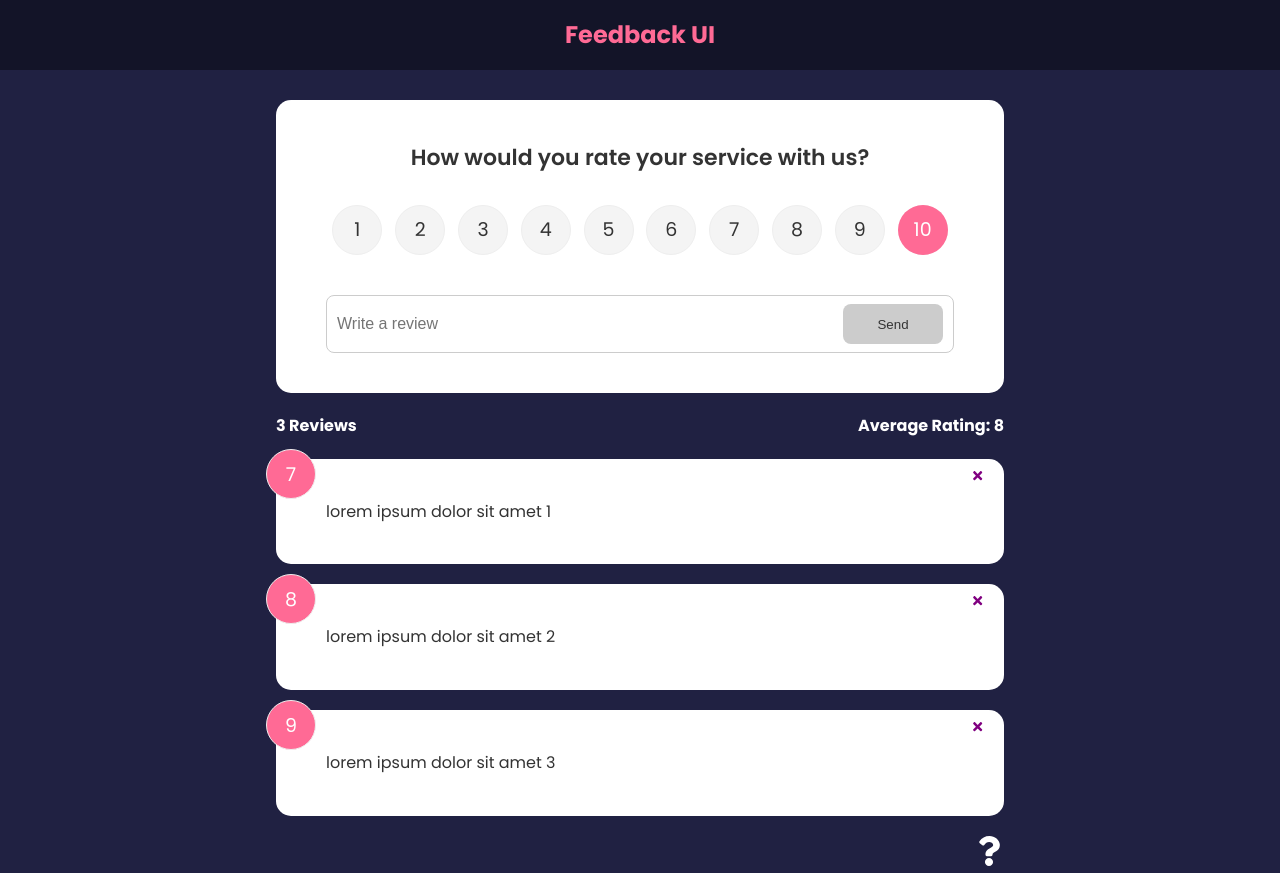
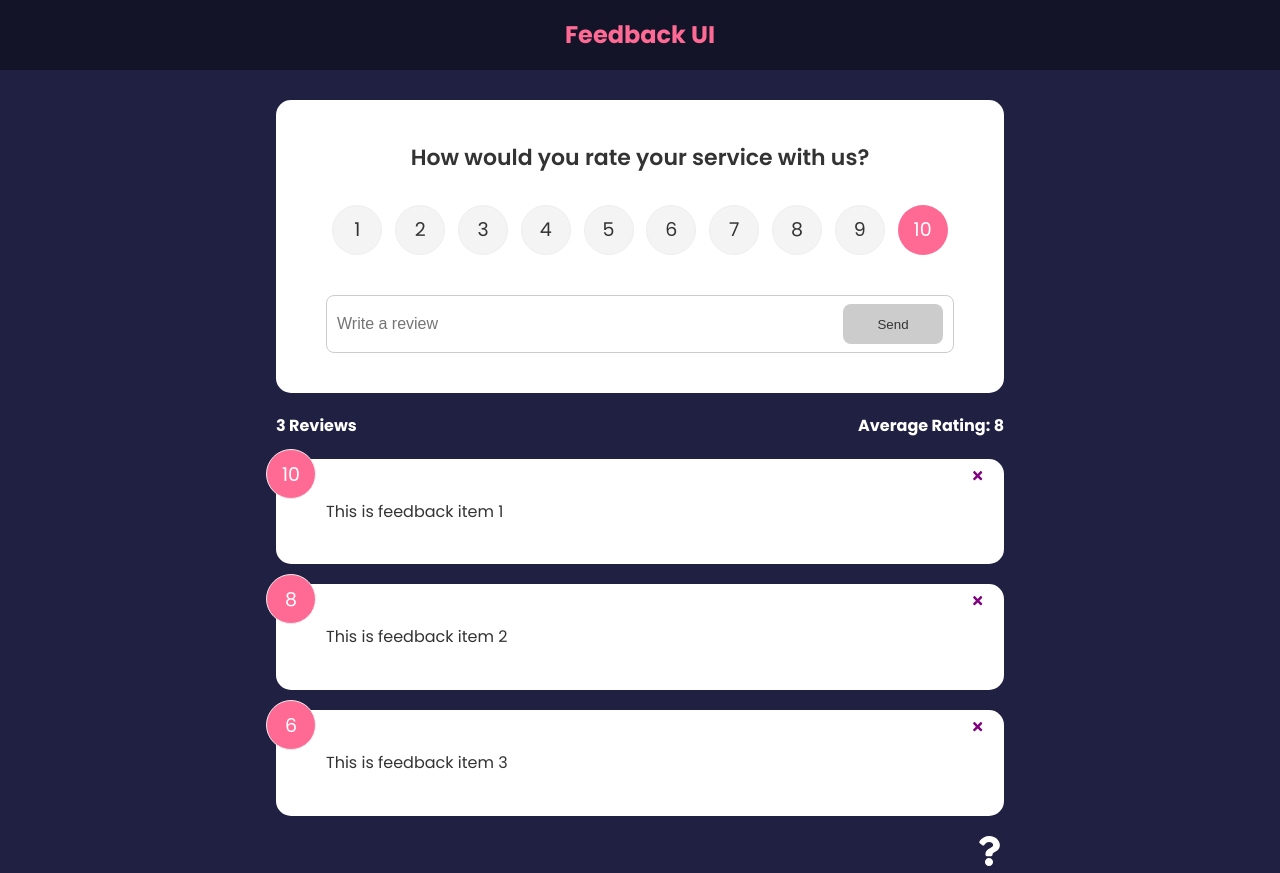
Before and after one commit to Elijah80/feedback-app, a React (Create React App) app: page / in a window 1280 px wide. Built offline with nearby package versions, Linux system fonts and the light colour scheme.

Commit message:
Added the use of context to manage the state of the feedback form and list

```diff
--- a/src/App.js
+++ b/src/App.js
@@ -1,30 +1,15 @@
-import { v4 as uuidv4 } from 'uuid'
 import { BrowserRouter as Router, Route, Routes } from 'react-router-dom'
-import { useState } from 'react'
 import Header from './components/Header'
 import FeedbackList from './components/FeedbackList'
 import FeedbackStats from './components/FeedbackStats'
 import FeedbackForm from './components/FeedbackForm'
 import AboutIconLink from './components/AboutIconLink'
 import AboutPage from './pages/AboutPage'
-
-import FeedbackData from './data/FeedbackData'
+import { FeedbackProvider } from './context/FeedbackContext'
 
 function App() {
-	const [feedback, setFeedback] = useState(FeedbackData)
-
-	const addFeedback = newFeedback => {
-		newFeedback.id = uuidv4()
-		setFeedback([newFeedback, ...feedback])
-	}
-
-	const deleteFeedback = id => {
-		if (window.confirm('Are you sure you want to delete?')) {
-			setFeedback(feedback.filter(item => item.id !== id))
-		}
-	}
-
 	return (
+		<FeedbackProvider>
 			<Router>
 				<Header />
 				<div className='container'>
@@ -34,9 +19,9 @@
 							path='/'
 							element={
 								<>
-								<FeedbackForm handleAdd={addFeedback} />
-								<FeedbackStats feedback={feedback} />
-								<FeedbackList feedback={feedback} handleDelete={deleteFeedback} />
+									<FeedbackForm />
+									<FeedbackStats />
+									<FeedbackList />
 								</>
 							}
 						></Route>
@@ -46,6 +31,7 @@
 					<AboutIconLink />
 				</div>
 			</Router>
+		</FeedbackProvider>
 	)
 }
 
--- a/src/components/FeedbackForm.jsx
+++ b/src/components/FeedbackForm.jsx
@@ -1,13 +1,16 @@
-import { useState } from 'react'
+import { useState, useContext } from 'react'
 import RatingSelect from './RatingSelect'
 import Card from './shared/Card'
 import Button from './shared/Button'
+import FeedbackContext from '../context/FeedbackContext'
 
-function FeedbackForm({ handleAdd }) {
+function FeedbackForm() {
 	const [text, setText] = useState('')
 	const [rating, setRating] = useState(10)
 	const [btnDisabled, setBtnDisabled] = useState(true)
 	const [message, setMessage] = useState('')
+
+	const { addFeedback } = useContext(FeedbackContext)
 
 	const handleTextChange = e => {
 		if (text === '') {
@@ -32,7 +35,7 @@
 				rating
 			}
 
-			handleAdd(newFeedback)
+			addFeedback(newFeedback)
 			setText('')
 		}
 	}
--- a/src/components/FeedbackItem.jsx
+++ b/src/components/FeedbackItem.jsx
@@ -1,12 +1,16 @@
 import { FaTimes } from 'react-icons/fa'
+import { useContext } from 'react'
 import PropTypes from 'prop-types'
 import Card from './shared/Card'
+import FeedbackContext from '../context/FeedbackContext'
 
-function FeedbackItem({ item, handleDelete }) {
+function FeedbackItem({ item }) {
+	const {deleteFeedback} = useContext(FeedbackContext)
+
 	return (
 		<Card>
 			<div className='num-display'>{item.rating}</div>
-			<button onClick={() => handleDelete(item.id)} className='close'>
+			<button onClick={() => deleteFeedback(item.id)} className='close'>
 				<FaTimes color='purple' />
 			</button>
 			<div className='text-display'>{item.text}</div>
--- a/src/components/FeedbackList.jsx
+++ b/src/components/FeedbackList.jsx
@@ -1,8 +1,11 @@
 import { motion, AnimatePresence } from 'framer-motion'
-import PropTypes from 'prop-types'
+import { useContext } from 'react'
 import FeedbackItem from './FeedbackItem'
+import FeedbackContext from '../context/FeedbackContext'
 
-function FeedbackList({ feedback, handleDelete }) {
+function FeedbackList() {
+	const { feedback } = useContext(FeedbackContext)
+
 	if (!feedback || feedback.length === 0) {
 		return <p>No feedback yet</p>
 	}
@@ -13,11 +16,11 @@
 				{feedback.map(item => (
 					<motion.div
 						key={item.id}
-					initial={{opacity: 0}}
-					animate={{opacity: 1}}
-					exit={{opacity: 0}}
+						initial={{ opacity: 0 }}
+						animate={{ opacity: 1 }}
+						exit={{ opacity: 0 }}
 					>
-					<FeedbackItem key={item.id} item={item} handleDelete={handleDelete} />
+						<FeedbackItem key={item.id} item={item} />
 					</motion.div>
 				))}
 			</AnimatePresence>
@@ -25,14 +28,4 @@
 	)
 }
 
-FeedbackList.propTypes = {
-	feedback: PropTypes.arrayOf(
-		PropTypes.shape({
-			id: PropTypes.number.isRequired,
-			text: PropTypes.string.isRequired,
-			rating: PropTypes.number.isRequired,
-		})
-	),
-}
-
 export default FeedbackList
--- a/src/components/FeedbackStats.jsx
+++ b/src/components/FeedbackStats.jsx
@@ -1,6 +1,9 @@
-import PropTypes from 'prop-types'
+import { useContext } from 'react'
+import FeedbackContext from '../context/FeedbackContext'
 
-function FeedbackStats({ feedback }) {
+function FeedbackStats() {
+	const { feedback } = useContext(FeedbackContext)
+
 	// Calculate ratings averate
 	let average =
 		feedback.reduce((acc, cur) => {
@@ -17,8 +20,4 @@
 	)
 }
 
-FeedbackStats.propTypes = {
-	feedback: PropTypes.array.isRequired,
-}
-
 export default FeedbackStats
--- /dev/null
+++ b/src/context/FeedbackContext.js
@@ -0,0 +1,49 @@
+import { v4 as uuidv4 } from 'uuid'
+import { createContext, useState } from 'react'
+
+const FeedbackContext = createContext()
+
+export const FeedbackProvider = ({ children }) => {
+	const [feedback, setFeedback] = useState([
+		{
+			id: 1,
+			text: 'This is feedback item 1',
+			rating: 10,
+		},
+    {
+			id: 2,
+			text: 'This is feedback item 2',
+			rating: 8,
+		},
+    {
+			id: 3,
+			text: 'This is feedback item 3',
+			rating: 6,
+		},
+	])
+
+	const deleteFeedback = id => {
+		if (window.confirm('Are you sure you want to delete?')) {
+			setFeedback(feedback.filter(item => item.id !== id))
+		}
+	}
+
+	const addFeedback = newFeedback => {
+		newFeedback.id = uuidv4()
+		setFeedback([newFeedback, ...feedback])
+	}
+
+	return (
+		<FeedbackContext.Provider
+			value={{
+				feedback,
+				deleteFeedback,
+				addFeedback,
+			}}
+		>
+			{children}
+		</FeedbackContext.Provider>
+	)
+}
+
+export default FeedbackContext
```
Lines whose indentation alone changed are shown as unchanged.
